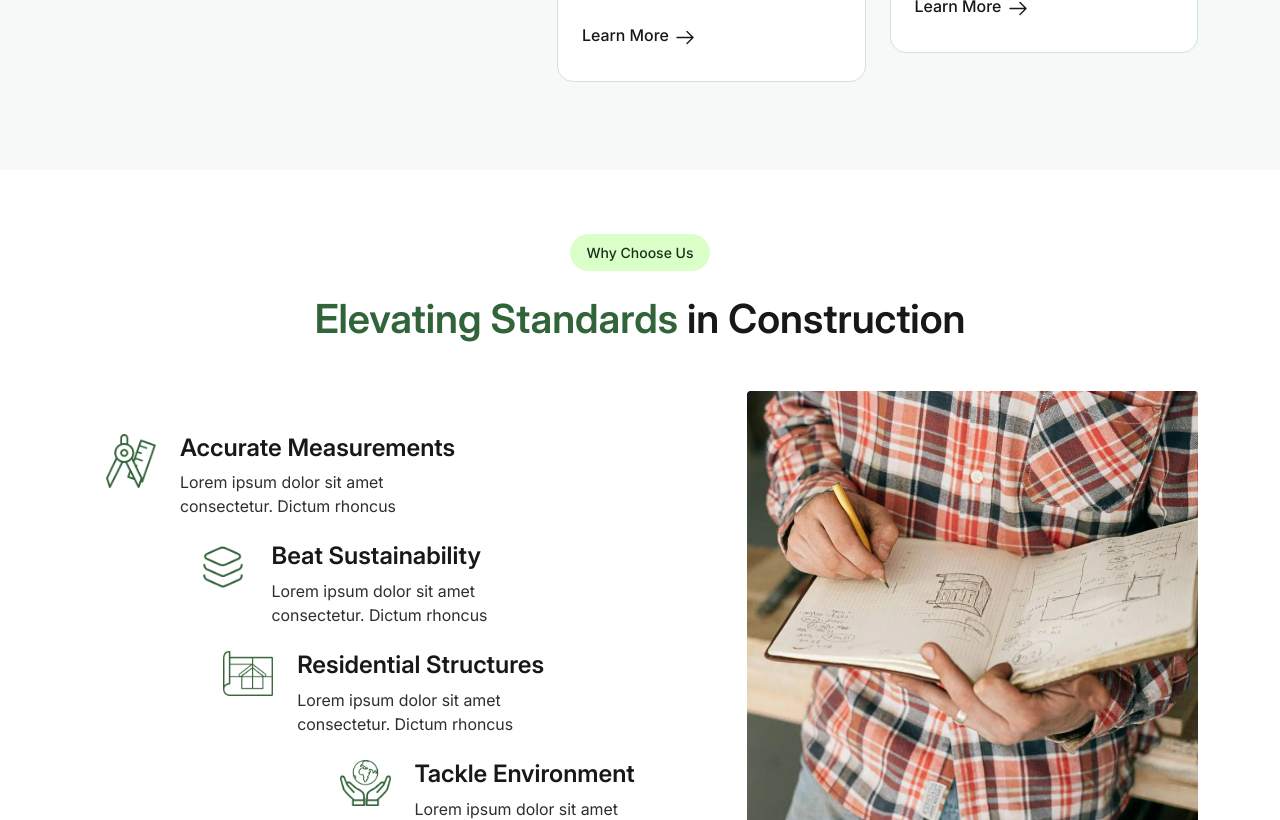
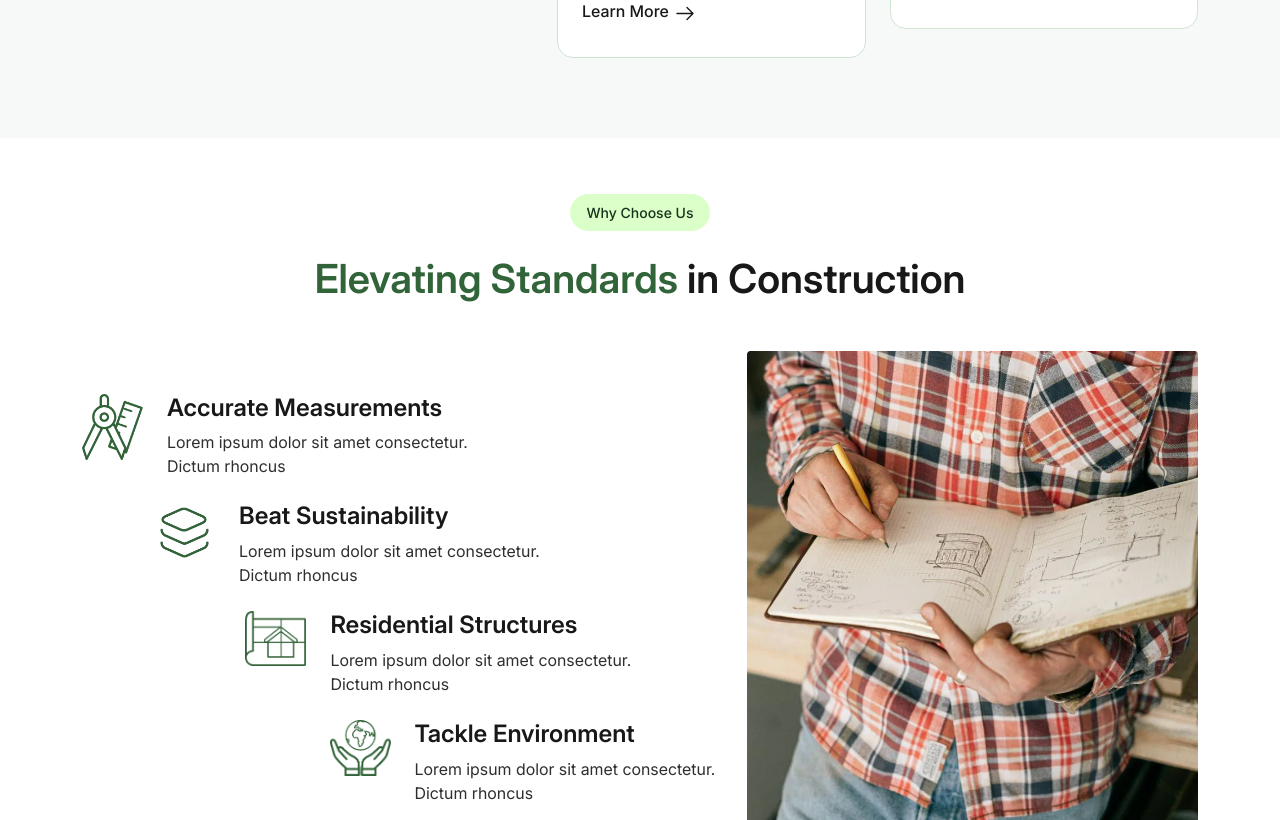
Before and after one commit to Ansari-Yasir-2004/brickyard_construction, a React (Create React App) app: page / in a window 1280 px wide. Shown: the part 1980-2800 px from the top of the page. Built offline with nearby package versions, Linux system fonts and the light colour scheme.

Commit message:
Responsive Done

```diff
--- a/src/assets/styles/home.css
+++ b/src/assets/styles/home.css
@@ -1,12 +1,5 @@
 /* HOME CSS */
 
 .why-choose-us-icon {
-  width: 30%;
+  width: 85px;
 }
-
-@media screen and (min-width:768px){
-  .why-choose-us-icon {
-  width: 12%;
-}
-
-}
--- a/src/components/Consultation.js
+++ b/src/components/Consultation.js
@@ -8,12 +8,22 @@ import PrimaryBtn from "./PrimaryBtn";
 const Consultation = () => {
   return (
     <section className="section">
-      <Container className="bg-cultured rounded-4">
-        <Row className="main-container align-items-center ps-4 pe-1 position-relative">
-          <Col className="main-col d-flex flex-column justify-content-center">
+      <Container className="">
+        <div className="bg-cultured rounded-4 main-container position-relative px-md-3 py-md-5">
+          <Row className="align-items-center px-4 py-5 h-100">
+            <Col
+              sm={12}
+              md={8}
+              lg={6}
+              xl={5}
+              className="main-col d-flex position-relative"
+            >
+              <div className="my-auto">
                 <ContentTitle>
                   Contact Us Today for a{" "}
-              <span className="text-deep-moss-green">Free Consultation</span>{" "}
+                  <span className="text-deep-moss-green">
+                    Free Consultation
+                  </span>{" "}
                 </ContentTitle>
                 <ContentPara textColor={"text-eerie-black"}>
                   At Brickyard, we believe that every construction project is an
@@ -22,15 +32,13 @@ const Consultation = () => {
                 <div className="d-inline-block">
                   <PrimaryBtn label={"Get Free Quote"} />
                 </div>
+              </div>
             </Col>
-          <Col className="">
-            <img
-              className="man-image position-absolute "
-              src={Manimage}
-              alt=""
-            />
-          </Col>
+            <div className="position-absolute bottom-0 end-0 d-none d-md-flex justify-content-end p-0">
+              <img className="man-image" src={Manimage} alt="" />
+            </div>
           </Row>
+        </div>
       </Container>
     </section>
   );
--- a/src/index.css
+++ b/src/index.css
@@ -23,7 +23,6 @@
   --silver-chalice: #adadad;
   --eucalyptus: #2cee91;
   --vampire-black: #0b0b0b;
-  --silver-chalice: #adadad;
   --philippine-gray: #8a8a8a;
   --lotion: #fbfcfb;
   --font-inter-local: "Inter", sans-serif;
@@ -60,6 +59,10 @@
 
 .bg-light-silver {
   background-color: var(--light-silver) !important;
+}
+
+.bg-lotion {
+  background-color: var(--lotion) !important;
 }
 
 .bg-menthol {
@@ -143,7 +146,7 @@
 }
 
 .text-philippine-gray {
-  background-color: var(--philippine-gray) !important;
+  color: var(--philippine-gray) !important;
 }
 
 .text-phthalo-green {
@@ -241,12 +244,24 @@ a {
   text-decoration: none !important;
 }
 
-ul>li {
+ul > li {
   list-style: none;
 }
 
 .section {
+  padding: 32px 0px;
+}
+
+@media screen and (min-width: 768px) {
+  .section {
+    padding: 56px 0px;
+  }
+}
+
+@media screen and (min-width: 992) {
+  .section {
     padding: 64px 0px;
+  }
 }
 
 .cursor-pointer {
@@ -329,15 +344,21 @@ ul>li {
 
 /*************************************Consulation *****************************/
 
+@media screen and (min-width: 1200px) {
   .main-container {
     height: 580px;
     width: 100%;
   }
+}
 
 .man-image {
-  right: 0;
-  top: -7%;
+  width: 60%;
+}
+
+@media screen and (min-width: 992px) {
+  .man-image {
     width: 50%;
+  }
 }
 
 .sub-title-line {
--- a/src/pages/Contact.js
+++ b/src/pages/Contact.js
@@ -16,16 +16,16 @@ const Contact = () => {
     <>
       <section className="section">
         <Container>
-          <div className="">
+          <div className="mb-4 mb-md-5">
             <ContentHeading heading={"Contact Us"} />
             <ContentTitle>Have questions or need assistance?</ContentTitle>
           </div>
-          <Row className="align-items-center">
-            <Col md={6} className="mb-5 mb-md-0">
-              <div className="position-relative ">
+          <Row >
+            <Col md={6} className="mb-4 mb-md-0 d-flex">
+              <div className="position-relative my-auto">
                 <img className="img-fluid" src={contactimage} alt="contact" />
                 <div className="position-absolute w-100 px-3 start-0 end-0 bottom-0">
-                  <ul className="bg-white p-3 p-md-4 d-flex flex-column gap-4 rounded-3 ">
+                  <ul className="bg-white p-3 p-md-4 d-flex flex-column gap-3 gap-md-4 rounded-3 ">
                     <li className="d-flex align-items-center gap-2">
                       <span className="contact-icon-wrapper bg-cultured  rounded-3 d-flex p-2 ">
                         <img src={loaction1} alt="location icon" />
--- a/src/pages/Home.js
+++ b/src/pages/Home.js
@@ -41,8 +41,7 @@ const Home = () => {
                 </p>
                 <div className="d-flex flex-wrap justify-content-center gap-3 justify-content-md-start">
                   <div className="d-flex">
-
-                  <PrimaryBtn label={"Learn More"} />
+                    <PrimaryBtn label={"Learn More"} />
                   </div>
                   <SecondaryBtn
                     label={"Explore Projects"}
@@ -182,18 +181,18 @@ const Home = () => {
             </ContentTitle>
           </div>
           <Row className="justify-content-between">
-            <Col lg={7} className="my-auto">
-              <ul className="p-0 mx-4">
+            <Col lg={7} className="mb-md-4 my-lg-auto">
+              <ul className="p-0 mx-4 mx-lg-0">
                 <li className="mb-4">
-                  <Row className="flex-column gap-4 flex-md-row gap-md-0">
-                    <div className="why-choose-us-icon">
+                  <Row className="">
+                    <div className="why-choose-us-icon mb-4 mb-md-0">
                       <img
                         src={WhyChooseUsIcon1}
                         alt="Accurate Measurements"
                         className="img-fluid"
                       />
                     </div>
-                    <Col sm={6} lg={10} xl={6}>
+                    <Col sm={12} md={6} lg={8} xl={6}>
                       <h5 className="h4 fw-600 text-eerie-black">
                         Accurate Measurements
                       </h5>
@@ -203,16 +202,16 @@ const Home = () => {
                     </Col>
                   </Row>
                 </li>
-                <li className="mb-0 mb-md-4 ">
-                  <Row className="justify-content-start justify-content-md-center gap-4 gap-md-0">
-                    <div className="why-choose-us-icon">
+                <li className="mb-4">
+                  <Row className="justify-content-start justify-content-md-center">
+                    <div className="why-choose-us-icon mb-4 mb-md-0">
                       <img
                         src={WhyChooseUsIcon2}
                         alt="Beat Sustainability"
                         className="img-fluid"
                       />
                     </div>
-                    <Col sm={6} lg={10} xl={6} className="me-5 me-lg-0">
+                    <Col sm={12} md={6} lg={8} xl={6} className="me-md-5">
                       <h5 className="h4 fw-600 text-eerie-black">
                         Beat Sustainability
                       </h5>
@@ -220,20 +219,20 @@ const Home = () => {
                         Lorem ipsum dolor sit amet consectetur. Dictum rhoncus
                       </p>
                     </Col>
-                    <Col sm={1}></Col>
+                    <Col sm={1} className="d-none d-md-block d-lg-none d-xl-block"></Col>
                   </Row>
                 </li>
                 <li className="mb-4">
-                  <Row className="justify-content-start justify-content-md-center gap-4 gap-md-0">
-                    <Col xs={1} className="d-lg-none d-none"></Col>
-                    <div className="why-choose-us-icon ms-md-4 ms-lg-0">
+                  <Row className="justify-content-start justify-content-md-center">
+                    <Col sm={1} className="d-none d-md-block d-lg-none d-xl-block"></Col>
+                    <div className="why-choose-us-icon ms-md-4 mb-4 mb-md-0">
                       <img
                         src={WhyChooseUsIcon3}
                         alt="Residential Structures"
                         className="img-fluid"
                       />
                     </div>
-                    <Col sm={6} lg={10} xl={6}>
+                    <Col sm={12} md={6} lg={8} xl={6}>
                       <h5 className="h4 fw-600 text-eerie-black">
                         Residential Structures
                       </h5>
@@ -243,16 +242,16 @@ const Home = () => {
                     </Col>
                   </Row>
                 </li>
-                <li className="mb-4 ">
-                  <Row className="flex-column justify-content-start justify-content-md-end gap-4 flex-md-row gap-md-0">
-                    <div className="why-choose-us-icon">
+                <li className="mb-4">
+                  <Row className="justify-content-start justify-content-md-end">
+                    <div className="why-choose-us-icon mb-4 mb-md-0">
                       <img
                         src={WhyChooseUsIcon4}
                         alt="Tackle Environment"
                         className="img-fluid"
                       />
                     </div>
-                    <Col sm={6} lg={10} xl={6}>
+                    <Col sm={12} md={6} lg={8} xl={6}>
                       <h5 className="h4 fw-600 text-eerie-black">
                         Tackle Environment
                       </h5>
@@ -321,7 +320,7 @@ const Home = () => {
           <div className="mb-4">
             <ContentHeadCapsul>Featured Projects</ContentHeadCapsul>
             <div className="d-flex justify-content-between  flex-column flex-lg-row">
-              <ContentTitle >
+              <ContentTitle>
                 Proudly Presenting Our{" "}
                 <span className="text-deep-moss-green">Finest Projects</span>
               </ContentTitle>
@@ -362,7 +361,7 @@ const Home = () => {
           </Row>
         </Container>
       </section>
-      <section className="section">
+      <section className="bg-lotion section">
         <Container>
           <div className="max-w-500 mx-auto text-center mb-5">
             <ContentHeadCapsul>Latest News</ContentHeadCapsul>
--- a/src/pages/Service.js
+++ b/src/pages/Service.js
@@ -14,13 +14,13 @@ const Service = () => {
     <div className="">
       <section className="bg-cultured section">
         <Container>
-          <div className="mb-5">
+          <div className="mb-4 mb-md-5">
             <ContentHeading heading={"What We Offer"} />
             <ContentTitle>Our Services</ContentTitle>
           </div>
           <div className="row">
             {ourService.map((service) => (
-              <div key={service.id} className="col-md-4 col-sm-6 mb-4">
+              <div key={service.id} className="col-sm-6 col-md-6 col-lg-4 mb-4">
                 <div className="service-section cursor-pointer">
                   <div className="overflow-hidden mb-3">
                     <img
```
Lines whose indentation alone changed are shown as unchanged.
